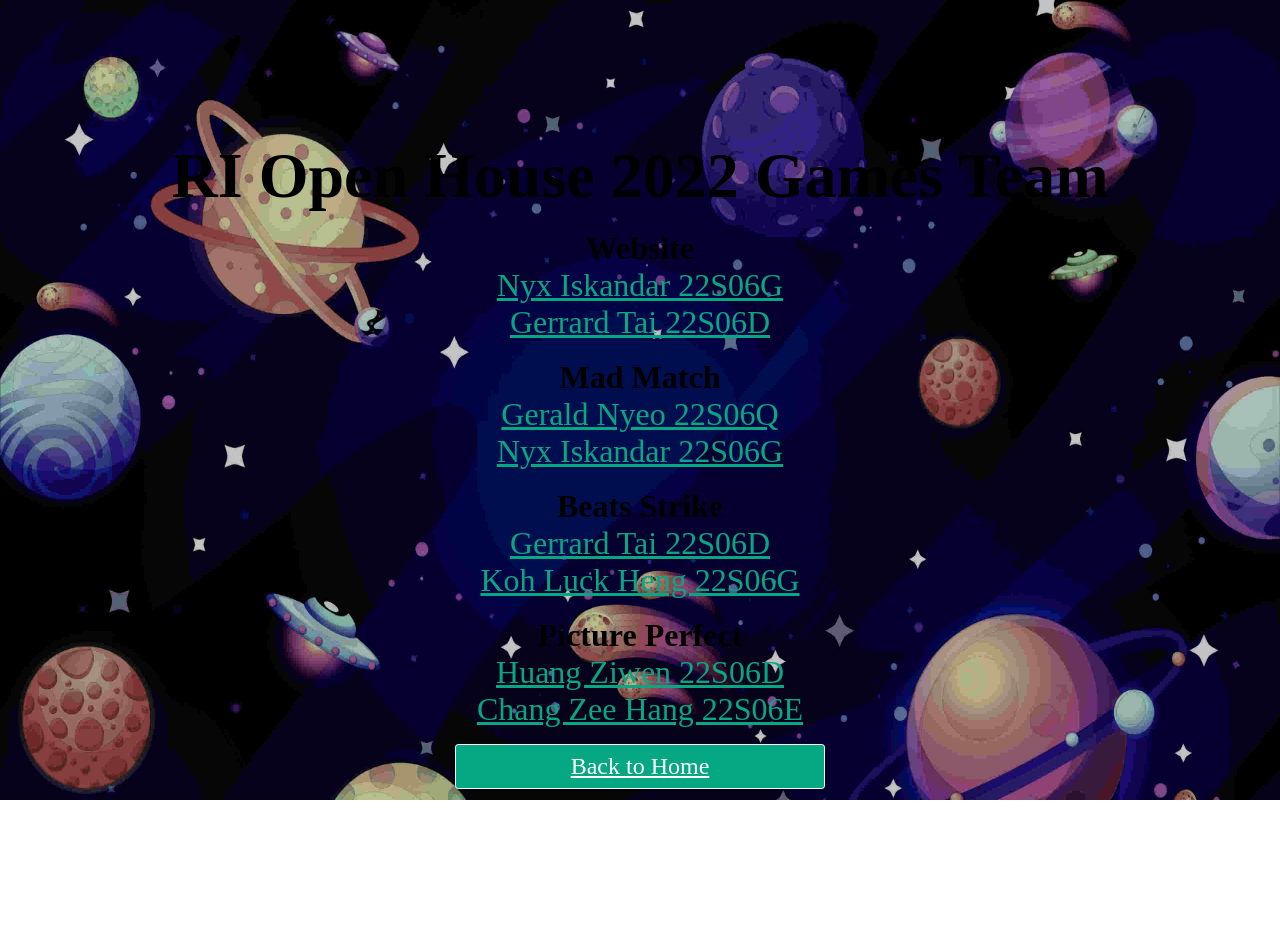
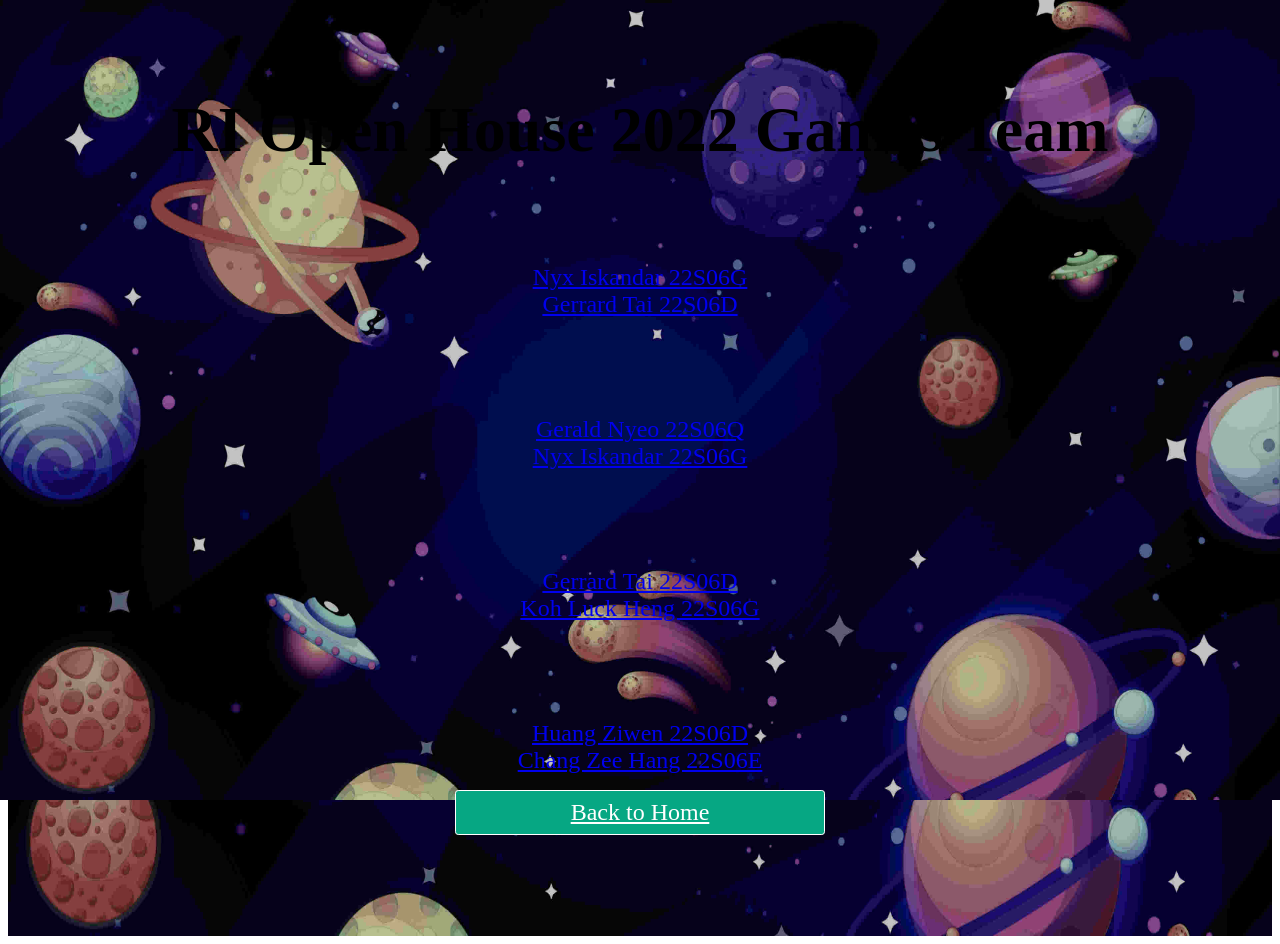
Before and after one commit to xyntechx/RI-OH-2022, a Next.js app: page /about in a window 1280 px wide. Built offline with nearby package versions, Linux system fonts and the light colour scheme.

Commit message:
🐛 Style fixes

```diff
--- a/styles/Home.module.css
+++ b/styles/Home.module.css
@@ -1,5 +1,13 @@
-.container {
+.container,
+.containerMain {
     padding: 0 2rem;
+    background-image: url("/bgplanets.jpg");
+    background-repeat: no-repeat;
+    background-size: 100% 100%;
+}
+
+.containerMain {
+    background-image: url("/bgearth.jpg");
 }
 
 .main {
@@ -33,13 +41,14 @@
 
 .footer {
     display: flex;
-    padding: 0.5rem 0;
+    padding: 1rem;
     border-top: 1px solid #06a783;
     justify-content: center;
     align-items: center;
     position: absolute;
     bottom: 0;
     width: 100vw;
+    background-color: black;
 }
 
 .title {
@@ -50,20 +59,10 @@
     margin: 0;
 }
 
-.subtitle {
-    font-size: 2rem;
+.desc {
+    font-size: 1.5rem;
     text-align: center;
     z-index: 1;
-    margin: 0;
-}
-
-.desc {
-    font-size: 2rem;
-    text-align: center;
-    z-index: 1;
-    margin: 0;
-    text-decoration: underline;
-    color: #06a783;
 }
 
 .text {
@@ -98,15 +97,14 @@
 
 .tooltiptext {
     visibility: hidden;
-    width: 250px;
     background-color: #06a783;
     color: #fff;
     text-align: center;
-    padding: 1rem 1rem;
+    padding: 0.5rem 1rem;
     border-radius: 1rem;
     z-index: 1;
     text-align: center;
-    font-size: 2rem;
+    font-size: 1.5rem;
 }
 
 .tooltip:hover .tooltiptext {
@@ -127,6 +125,10 @@
         font-size: 2.5rem;
     }
 
+    .text {
+        font-size: 1.5rem;
+    }
+
     .button {
         font-size: 1.25rem;
         width: 15rem;
```
